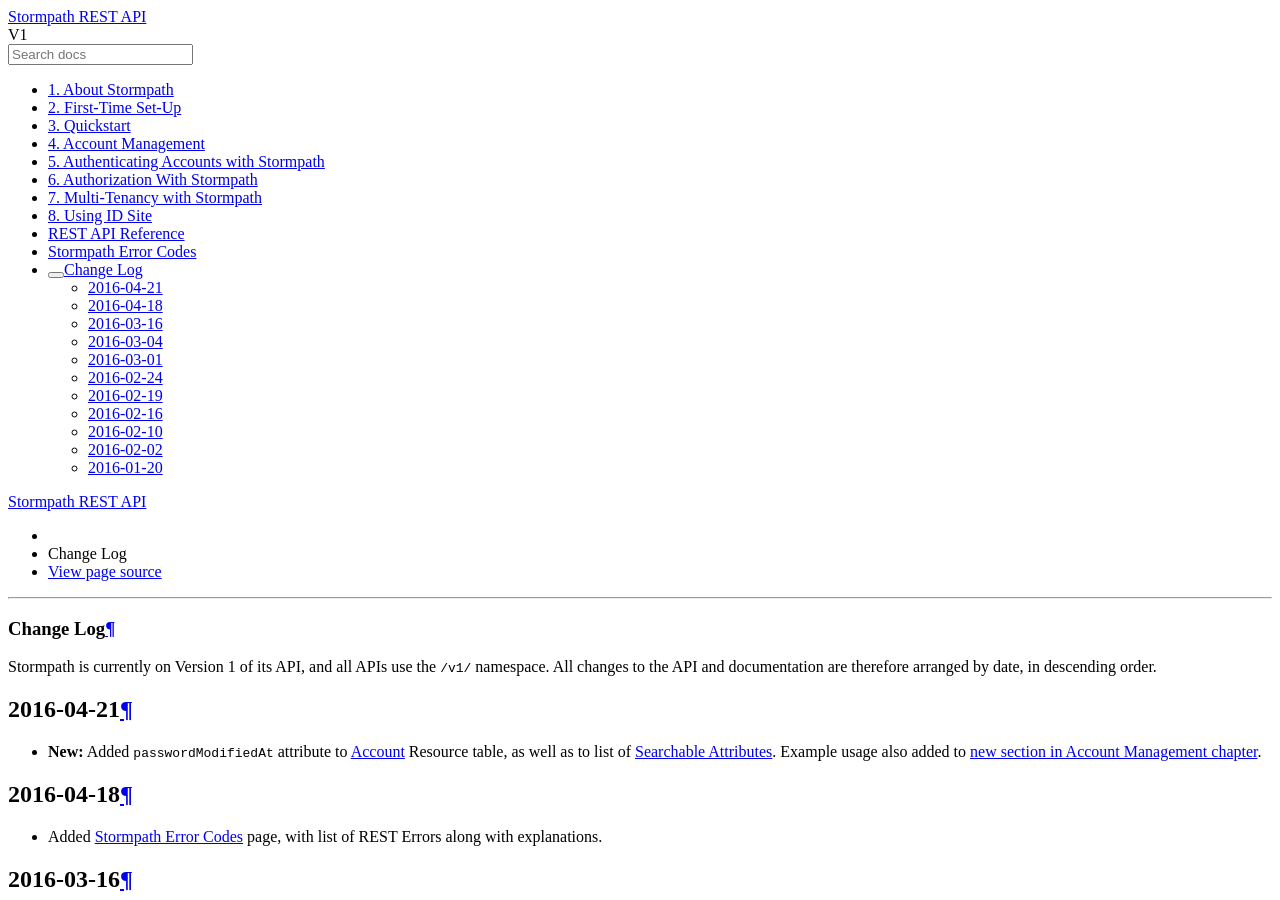
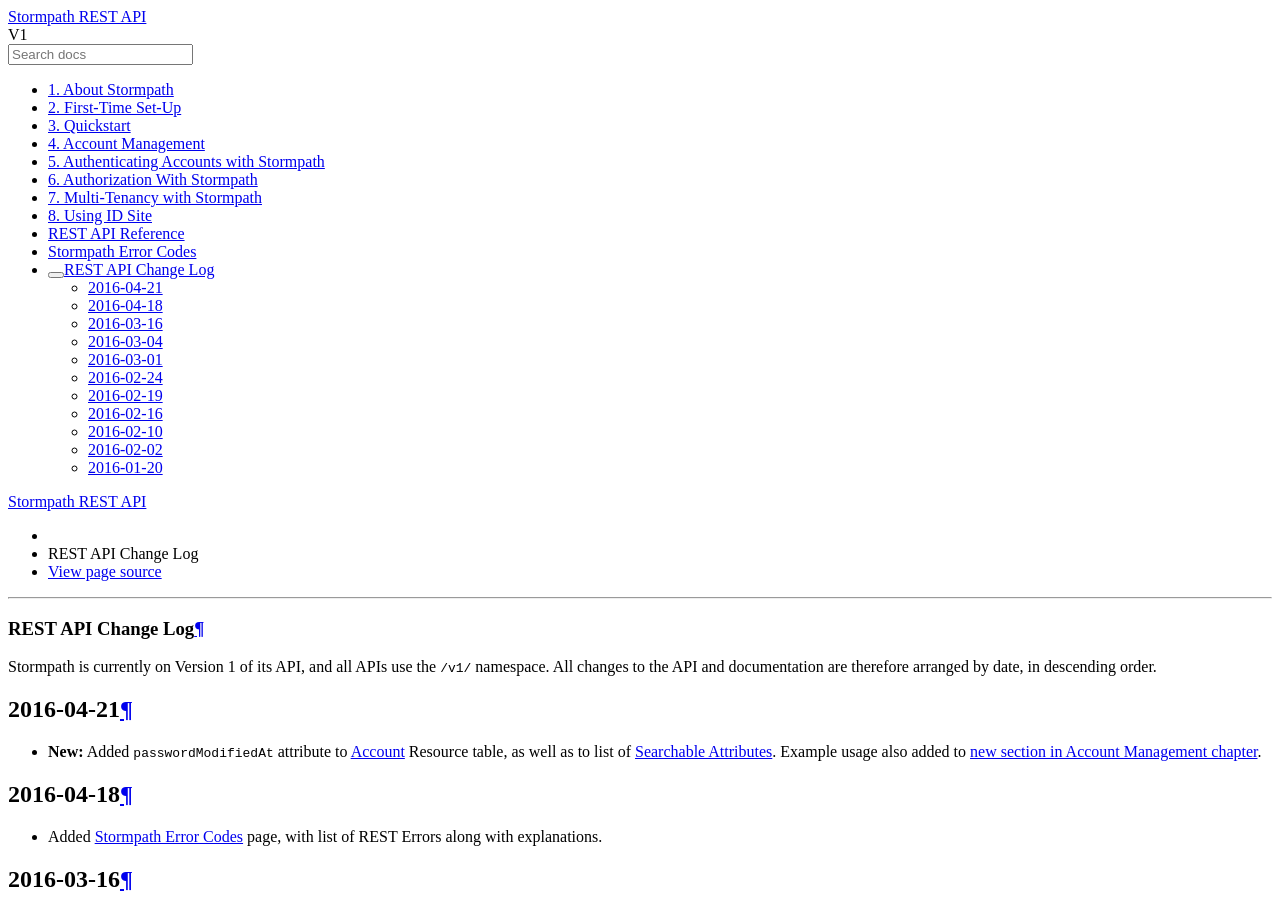
Before and after one commit to stormpath/stormpath-documentation, a Sphinx documentation site: the page built from source/rest_changelog.rst, in a window 1280 px wide and 900 px high. Built offline with Sphinx 7.4.7 and the Read the Docs theme 2.0.0, drawn with Linux system fonts in a browser that asks for light colours.

Commit message:
Renamed Changelog to REST Changelog, since presumably we will need language-specific changelogs in the future.

```diff
--- a/source/index.rst
+++ b/source/index.rst
@@ -21,4 +21,4 @@
    idsite
    reference
    errors
-   changelog
+   rest_changelog
--- a/source/changelog.rst
+++ b/source/rest_changelog.rst
@@ -1,8 +1,8 @@
-.. _changelog:
+.. _rest-changelog:
 
-**********
-Change Log
-**********
+********************
+REST API Change Log
+********************
 
 Stormpath is currently on Version 1 of its API, and all APIs use the ``/v1/`` namespace. All changes to the API and documentation are therefore arranged by date, in descending order.
 
@@ -84,7 +84,7 @@
 2016-01-20
 ==========
 
-- **New:** Added :ref:`Change Log <changelog>`.
+- **New:** Added :ref:`Change Log <rest-changelog>`.
 - **Modified:** Directory type language changed. "Social", "Mirror" and "SAML" Directories are all actually "Mirror Directories", and the language in the :ref:`Account Management <account-mgmt>` and :ref:`Authentication <authn>` chapters has been updated to reflect this.
 - **New:** Created top-level :ref:`Mirror Directories section <about-mirror-dir>` that discusses all Mirror Directories in general and how to support multiple Mirror Directories.
 - **Modified:** Updated information about :ref:`Master Directories <mirror-login>` and how they function.
```
